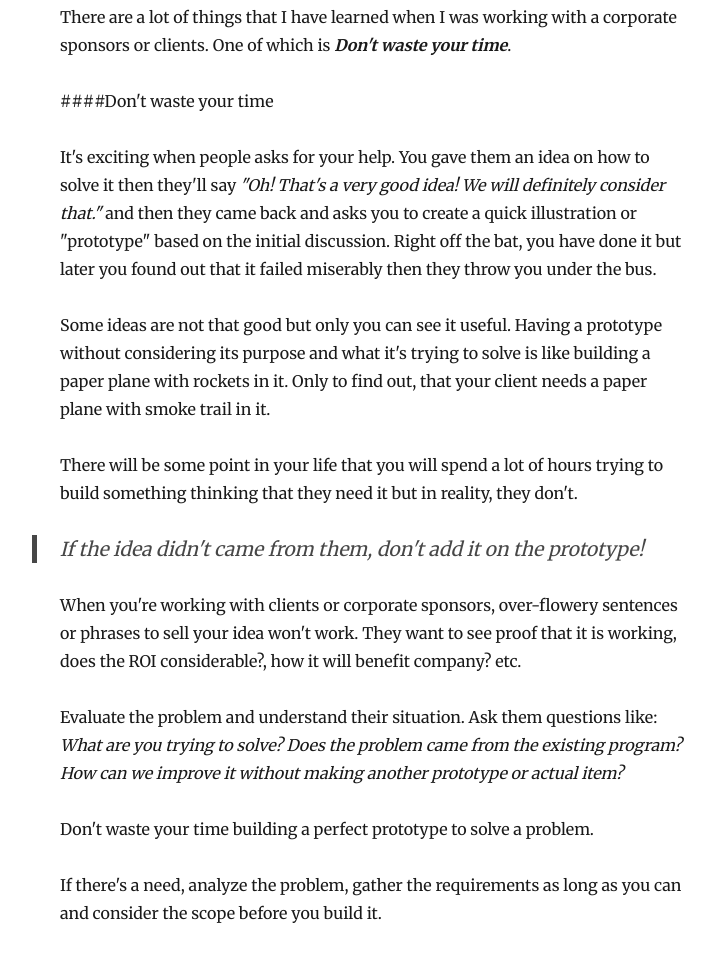
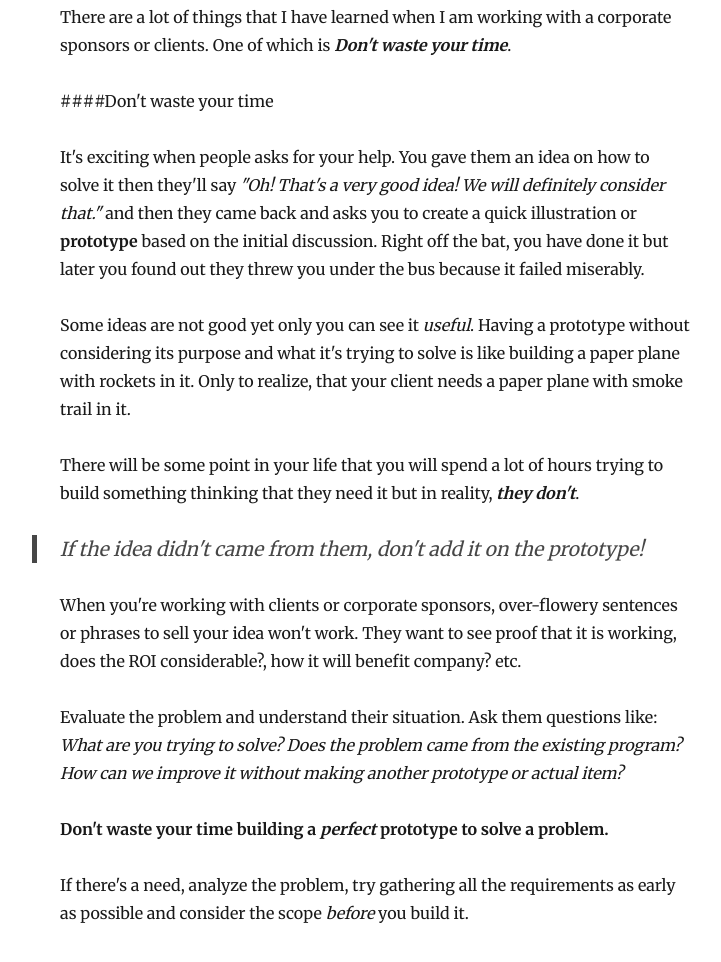
Before and after one commit to kmocorro/kevinmocorro.com, a Gatsby site: page /building-a-prototype/ in a window 1280 px wide. Shown: the part 230-1192 px from the top of the page, without its empty margins (265-986 px from the left). Built offline with nearby package versions, Linux system fonts and the light colour scheme; Gatsby itself is replaced by a stand-in of ours; some packages are replaced by stand-ins of ours.

Commit message:
revised post 2

```diff
--- a/content/blog/building-a-prototype/index.md
+++ b/content/blog/building-a-prototype/index.md
@@ -4,15 +4,15 @@ date: "2019-04-19"
 description: "It all started with an idea. Then everybody sees it. Now, everybody wants to join the ride..."
 ---
 
-There are a lot of things that I have learned when I was working with a corporate sponsors or clients. One of which is ***Don't waste your time***.
+There are a lot of things that I have learned when I am working with a corporate sponsors or clients. One of which is ***Don't waste your time***.
 
 ####Don't waste your time
 
-It's exciting when people asks for your help. You gave them an idea on how to solve it then they'll say *"Oh! That's a very good idea! We will definitely consider that."* and then they came back and asks you to create a quick illustration or "prototype" based on the initial discussion. Right off the bat, you have done it but later you found out that it failed miserably then they throw you under the bus.
+It's exciting when people asks for your help. You gave them an idea on how to solve it then they'll say *"Oh! That's a very good idea! We will definitely consider that."* and then they came back and asks you to create a quick illustration or **prototype** based on the initial discussion. Right off the bat, you have done it but later you found out they threw you under the bus because it failed miserably.
 
-Some ideas are not that good but only you can see it useful. Having a prototype without considering its purpose and what it's trying to solve is like building a paper plane with rockets in it. Only to find out, that your client needs a paper plane with smoke trail in it.
+Some ideas are not good yet only you can see it *useful*. Having a prototype without considering its purpose and what it's trying to solve is like building a paper plane with rockets in it. Only to realize, that your client needs a paper plane with smoke trail in it.
 
-There will be some point in your life that you will spend a lot of hours trying to build something thinking that they need it but in reality, they don't.
+There will be some point in your life that you will spend a lot of hours trying to build something thinking that they need it but in reality, ***they don't***.
 
 >If the idea didn't came from them, don't add it on the prototype!
 
@@ -20,6 +20,6 @@ When you're working with clients or corporate sponsors, over-flowery sentences o
 
 Evaluate the problem and understand their situation. Ask them questions like: *What are you trying to solve?* *Does the problem came from the existing program?* *How can we improve it without making another prototype or actual item?*
 
-Don't waste your time building a perfect prototype to solve a problem.
+**Don't waste your time building a *perfect* prototype to solve a problem.**
 
-If there's a need, analyze the problem, gather the requirements as long as you can and consider the scope before you build it.
+If there's a need, analyze the problem, try gathering all the requirements as early as possible and consider the scope *before* you build it.
```
